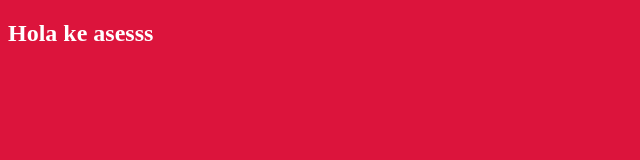
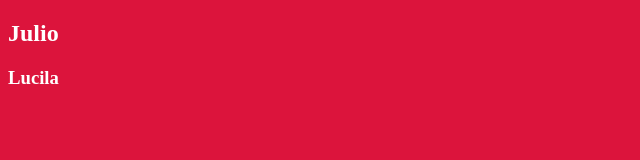
Before and after one commit to jcpereira10/prueba1, a plain HTML site: page index.html in a window 1280 px wide. Shown: the whole page, without its empty margins (0-640 px from the left). Drawn offline with Linux system fonts and the light colour scheme.

Commit message:
cambio de numbre

```diff
--- a/index.html
+++ b/index.html
@@ -9,6 +9,7 @@
     <script src="code.js"></script>
 </head>
 <body>
-    <h2>Hola ke asesss</h2>
+    <h2>Julio</h2>
+    <h3>Lucila</h3>
 </body>
 </html>
```
